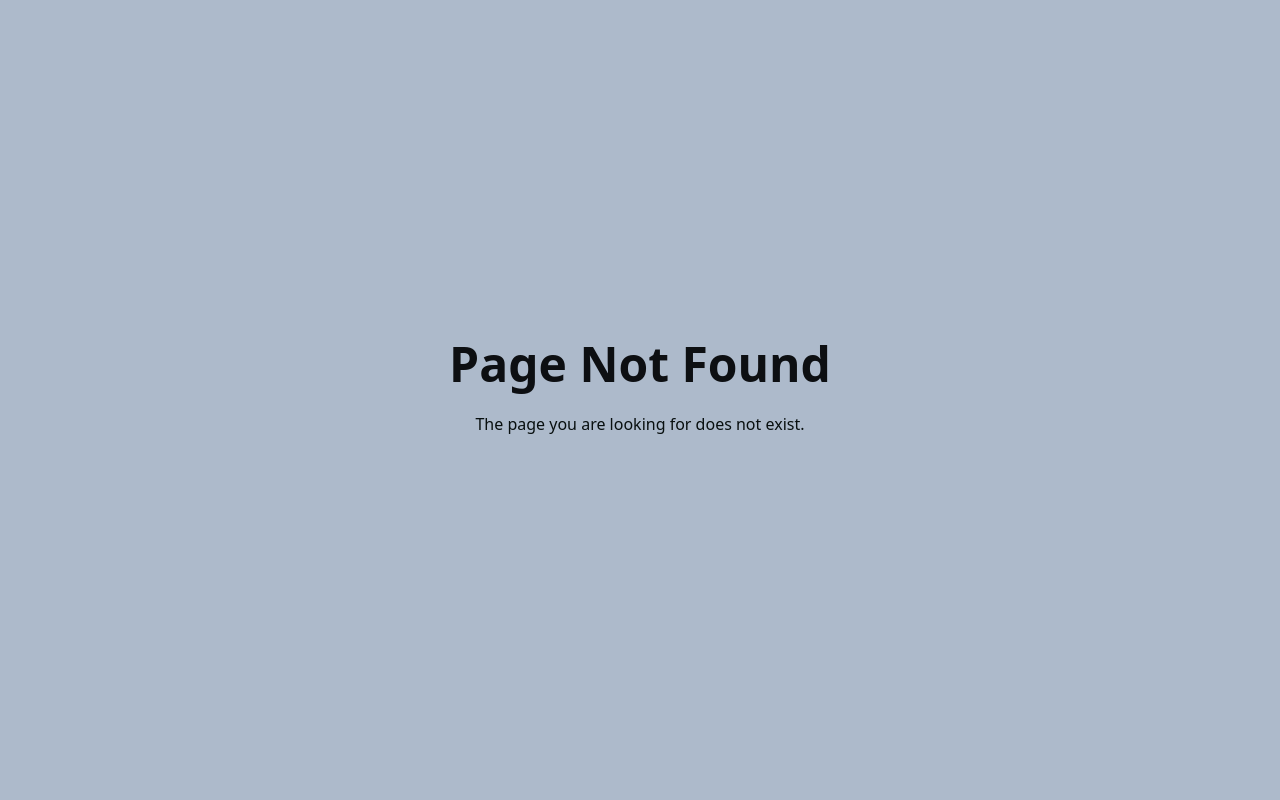
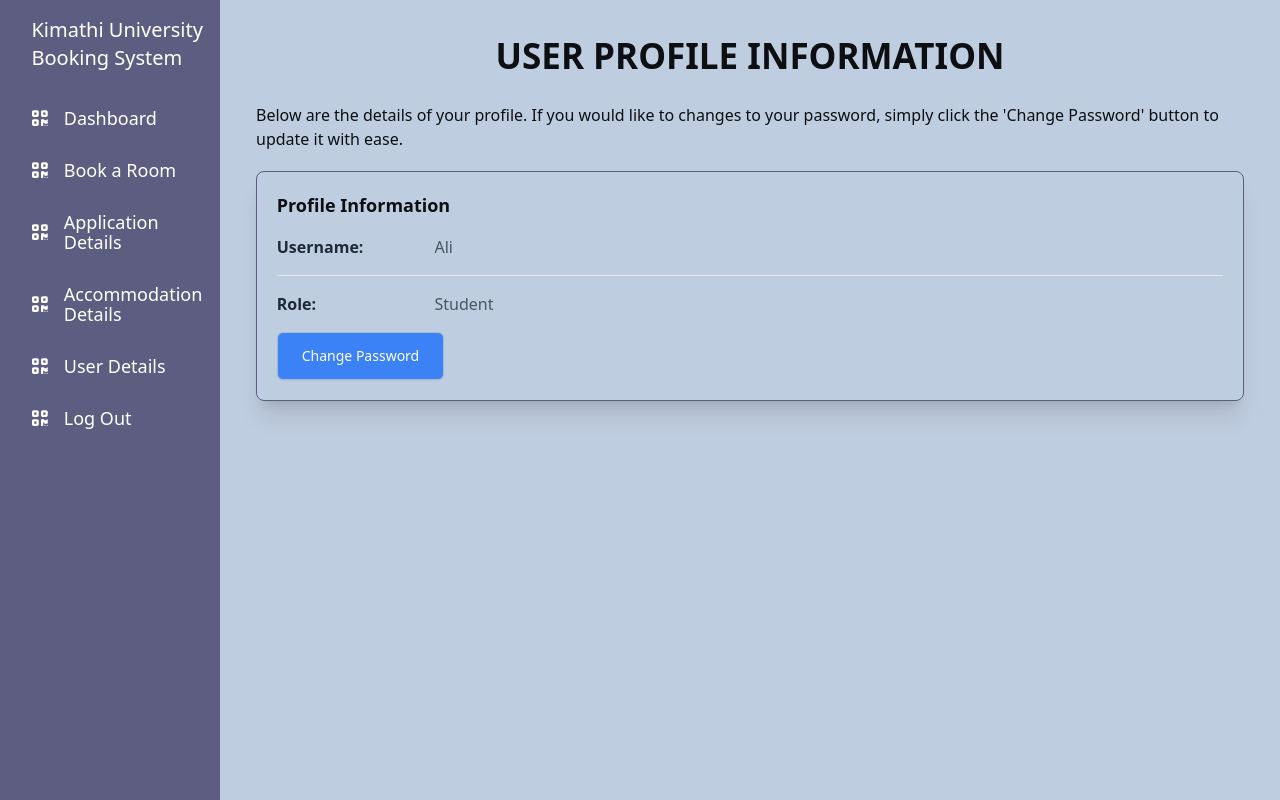
Before and after one commit to EvansMungai/UHBUI, an Angular app: page /uhb/student/user-details in a window 1280 px wide. Before the commit this address had no page. Built offline with nearby package versions, Linux system fonts and the light colour scheme.

Commit message:
Create user details page and add it to the relevant links

```diff
--- a/components/interfaces/mock-links.ts
+++ b/components/interfaces/mock-links.ts
@@ -40,7 +40,7 @@
     },
     {
         title: "User Details",
-        url: "/",
+        url: "/uhb/student/user-details",
         class: "user-gear"
     },
     {
@@ -62,7 +62,7 @@
     },
     {
         title: "User Details",
-        url: "/",
+        url: "/uhb/housekeeper/user-details",
         class: "user-gear"
     },
     {
@@ -84,7 +84,7 @@
     },
     {
         title: "User Details",
-        url: "/",
+        url: "/uhb/matron/user-details",
         class: "user-gear"
     },
     {
@@ -116,7 +116,7 @@
     },
     {
         title: "User Details",
-        url: "/",
+        url: "/uhb/admin/user-details",
         class: "users-gear"
     },
     {
--- /dev/null
+++ b/src/app/user-details/user-details.component.html
@@ -0,0 +1,24 @@
+<h1 class="text-[35px] font-bold text-center">USER PROFILE INFORMATION</h1>
+<p class="my-5">Below are the details of your profile. If you would like to changes to your password, simply
+    click the 'Change Password' button to update it with ease.</p>
+<!-- Profile Information Card -->
+<div class="flex flex-1 flex-col mx-auto m-[2%] p-[2%] border border-[#5D5D81] shadow-xl rounded-lg">
+    <h2 class="text-lg font-bold">Profile Information</h2>
+    <!-- Profile Details -->
+    <div class="divide-y divide-gray-200">
+        <div class="flex py-4">
+            <div class="w-1/6 font-bold text-gray-800">Username:</div>
+            <div class="flex-grow text-gray-600">Ali</div>
+        </div>
+
+        <div class="flex py-4">
+            <div class="w-1/6 font-bold text-gray-800">Role:</div>
+            <div class="flex-grow text-gray-600">Student</div>
+        </div>
+    </div>
+    <div>
+        <button class="btn bg-blue-500 hover:bg-blue-600 text-white font-medium py-3 px-6 rounded-md transition duration-300">
+            Change Password
+        </button>
+    </div>
+</div>
```
Also changed, not shown: src/app/app.routes.ts (+6 -2 lines), src/app/user-details/user-details.component.ts (added, +12 -0 lines), src/app/user-details/user-details.component.css (added), 1 other file (tests, documents, lock files or other folders).
